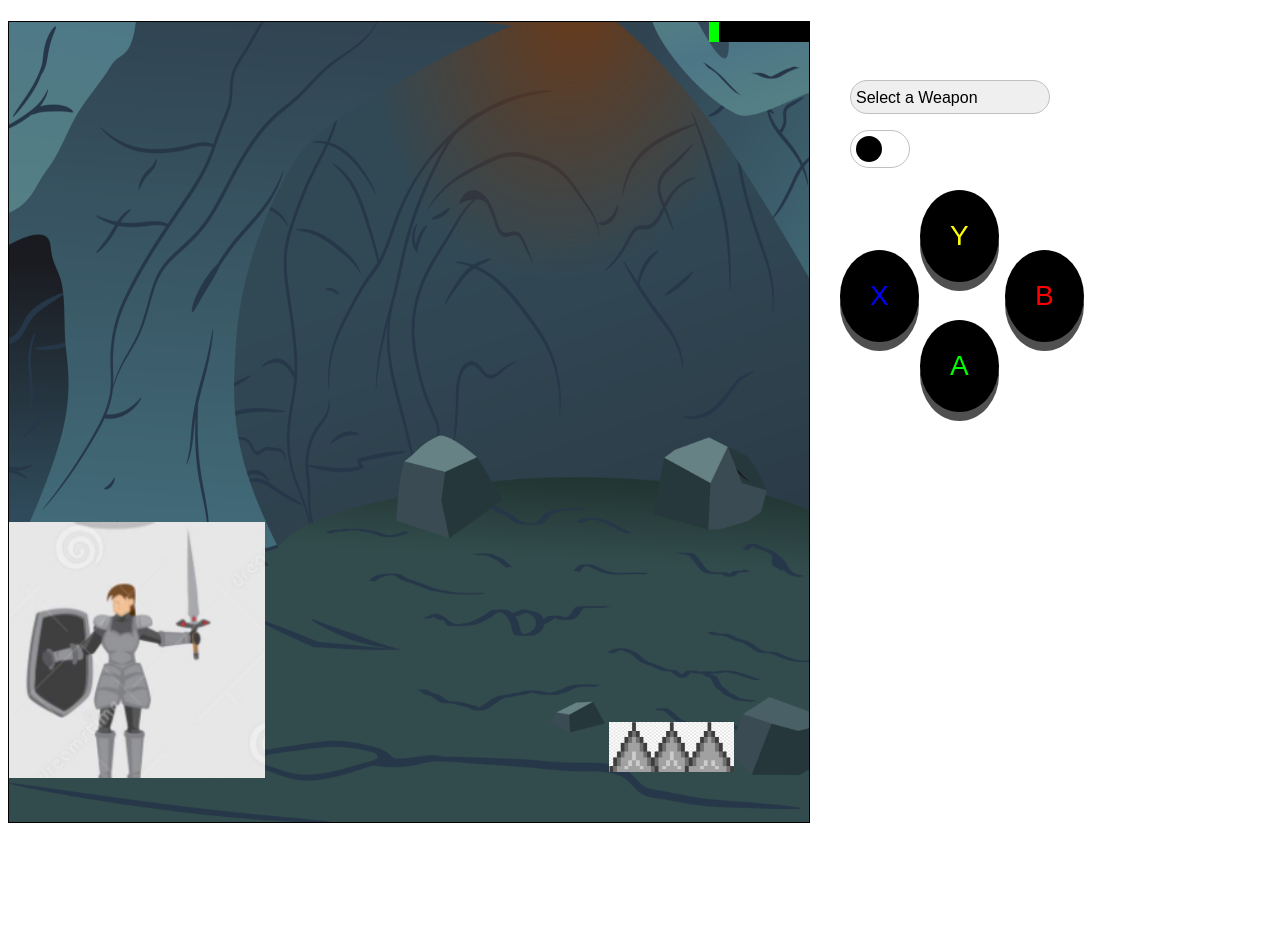
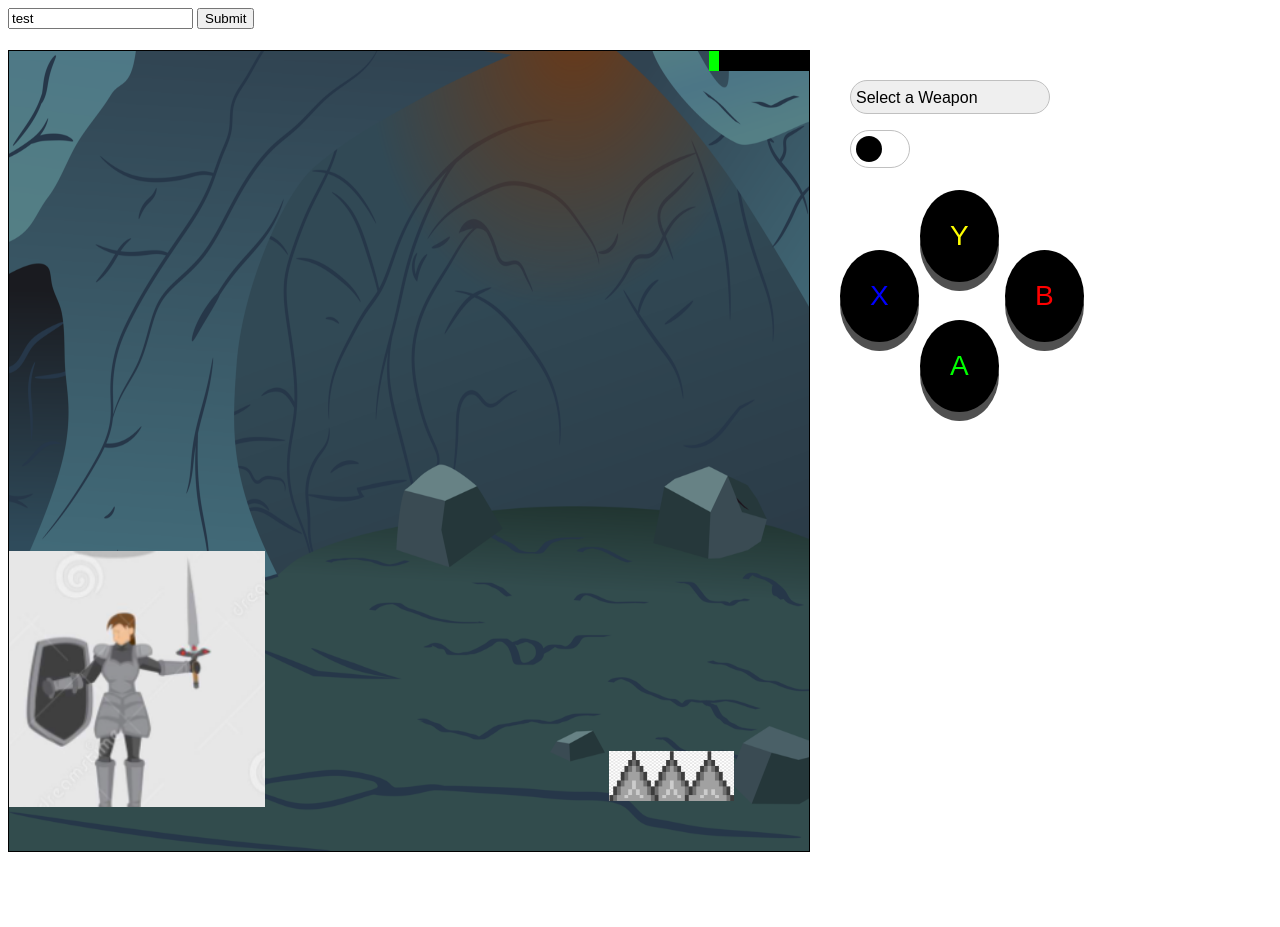
Before and after one commit to JordanBehan1/JordanBehan.github.io, a plain HTML site: page index.html in a window 1280 px wide. Before the commit the page ends 903 px from the top, so only its background shows below. Drawn offline with Linux system fonts and the light colour scheme.

Commit message:
Update index.html

```diff
--- a/index.html
+++ b/index.html
@@ -1,7 +1,13 @@
 <!doctype html>
 
 <html lang="en">
-
+<body>
+	<onload="onPageLoad()">
+	<!--Commented out, you can replace action="." with action="url_to_your_game" e.g https://jordanbehan1.github.io-->
+	<form action="https://jordanbehan1.github.io" method="get">
+		<input type="text" value="test" name="gamertag">
+		<button type="submit">Submit</button>
+	  </form>
 	<head>
 		<meta charset="utf-8">
 		<title>GameLoop Example</title>
@@ -15,7 +21,6 @@
 		<link href='https://fonts.googleapis.com/css?family=Orbitron' rel='stylesheet' type='text/css'>
 
 	</head>
-<body>
 	 <h1 id="HUD" onload="weaponSelection()"></h1>
 		<canvas tabindex="1" id="game" width="800" height="800" style="border: black 1px solid;"
 		<!--id="the_canvas" width="800" height="800" style="border: black 1px solid;">-->
@@ -57,7 +62,8 @@
 		  </tr>
 		</tbody>
 	  </table>
-</body>
     <!--JavaScript File-->
 	<script src="./js/script.js"></script>
+</body>
+
 </html>
```
Lines whose indentation alone changed are shown as unchanged.
